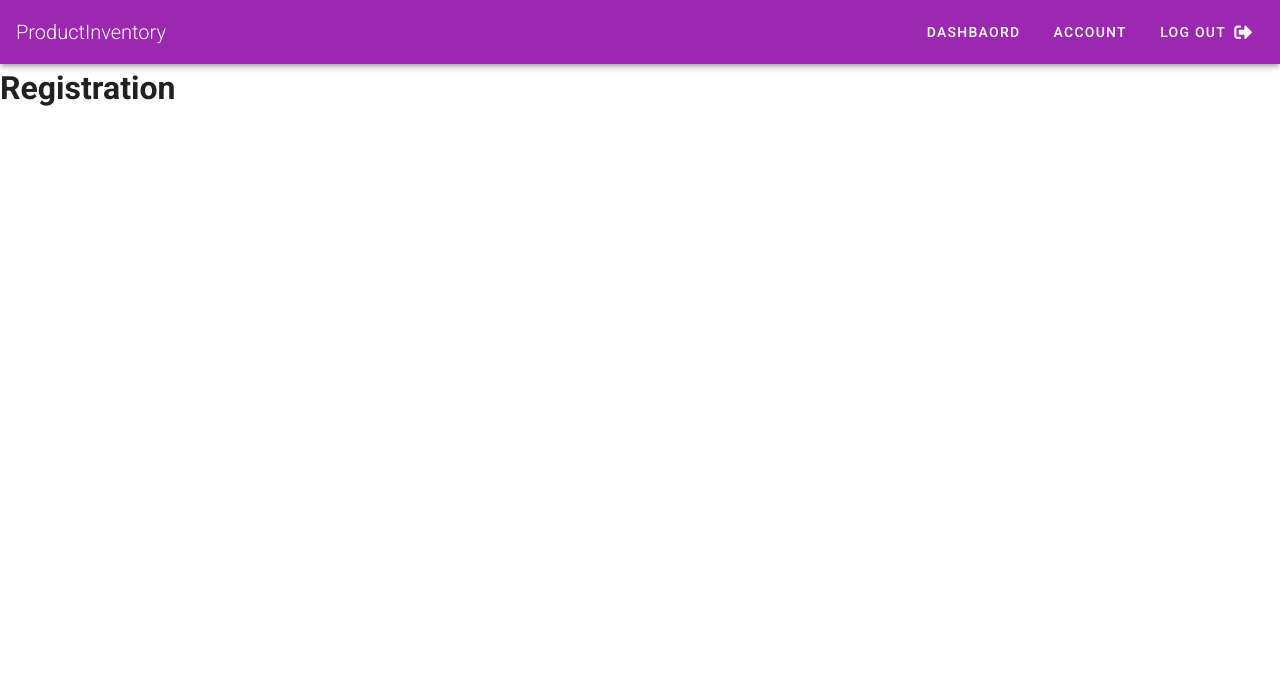
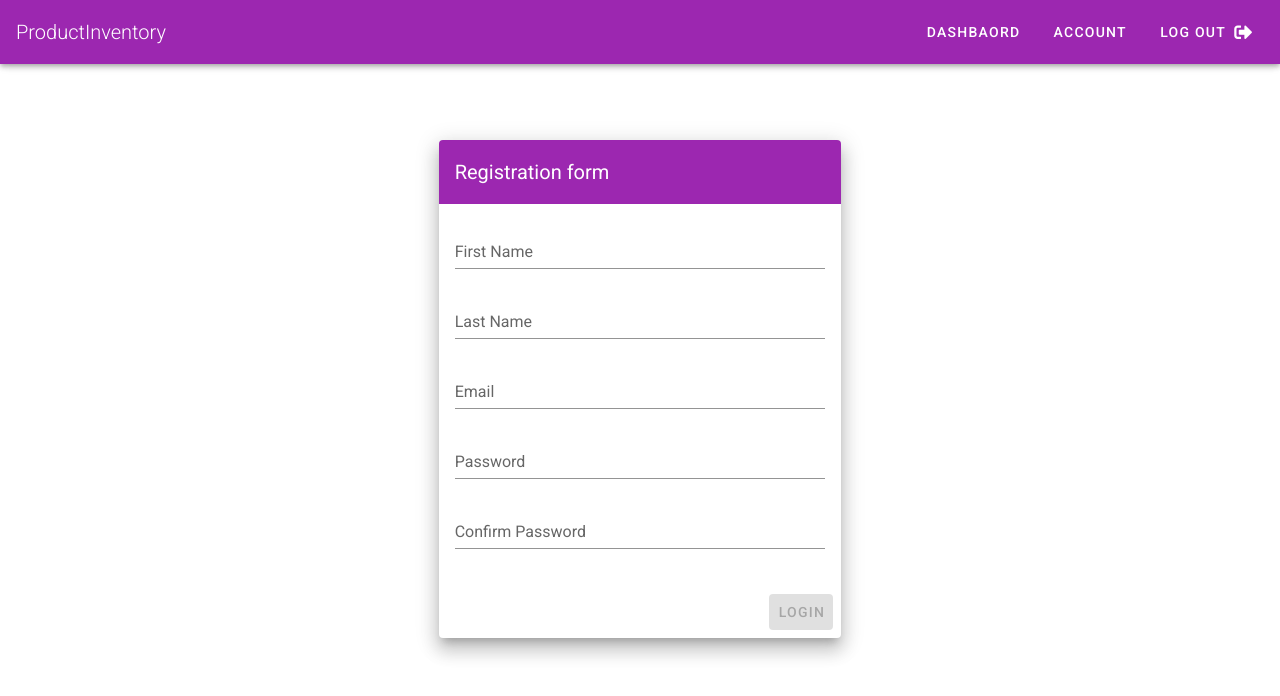
Before and after one commit to PankajMishra4803/ProductsInventory, a Vue app: page /registration in a window 1280 px wide. Shown: the top 696 px of the page. Built offline with nearby package versions, Linux system fonts and the light colour scheme.

Commit message:
Update Registration.vue

```diff
--- a/src/views/Registration.vue
+++ b/src/views/Registration.vue
@@ -1,12 +1,129 @@
 <template>
-  <div>
-    <h1>Registration</h1>
-  </div>
+  <v-app id="inspire">
+    <v-main>
+      <v-container fluid >
+        <v-row align="center" justify="center" >
+          <v-col cols="12" sm="8" md="4" >
+            <v-card class="elevation-12">
+              <v-toolbar color="purple" dark flat class="white--text">
+                <v-toolbar-title>Registration form</v-toolbar-title>
+              </v-toolbar>
+              <v-card-text>
+                <v-form v-model="isValid" ref="form">
+                  <v-text-field label="First Name"
+                    v-model="firstname"
+                    name="firstname"
+                    type="text"
+                    :rules="[v => !!v || 'First Name is required']"
+                    required >
+                  </v-text-field>
+                  <v-text-field label="Last Name"
+                    v-model="lastname"
+                    name="lastname"
+                    type="text"
+                    :rules="[v => !!v || 'Last Name is required']"
+                    required >
+                  </v-text-field>
+                  <v-text-field label="Email"
+                    v-model="email"
+                    name="email"
+                    type="email"
+                    :rules="emailRules"
+                    error-count="2"
+                    required >
+                  </v-text-field>
+                  <v-text-field label="Password"
+                    v-model="password"
+                    name="password"
+                    type="password"
+                    :rules="passwordRules"
+                    error-count="5"
+                    required
+                    >
+                  </v-text-field>
+                  <v-text-field label="Confirm Password"
+                    v-model="cnpassword"
+                    name="cnpassword"
+                    type="password"
+                    :rules="confirmpasswordRules"
+                    required
+                    >
+                  </v-text-field>
+                </v-form>
+              </v-card-text>
+              <v-card-actions>
+                <v-spacer></v-spacer>
+                <v-btn color="primary" :disabled="!isValid" @click="addUser">Login</v-btn>
+              </v-card-actions>
+            </v-card>
+          </v-col>
+        </v-row>
+      </v-container>
+    </v-main>
+  </v-app>
 </template>
 
 <script>
 
 export default {
   name: 'Registration',
+  data: () => ({
+    firstname: null,
+    lastname: null,
+    email: null,
+    password: null,
+    emailRules: [
+      v => !!v || 'Email is required',
+      v => /.+@.+/.test(v) || 'E-mail must be valid'
+    ],
+    passwordRules: [
+      v => !!v || 'Password is required',
+      v => (v && v.length >= 5) || 'Password must have 5+ characters',
+      v => /(?=.*[A-Z])/.test(v) || 'Must have one uppercase character',
+      v => /(?=.*\d)/.test(v) || 'Must have one number',
+      v => /([!@$%])/.test(v) || 'Must have one special character [!@#$%]'
+    ],
+    cnpassword: '',
+    isValid: true
+  }),
+  computed: {
+    confirmpasswordRules () {
+      const confirmpasswordRules = []
+
+      const emptyrule =
+      v => !!v || 'Password is required'
+      confirmpasswordRules.push(emptyrule);
+
+      if (this.password) {
+        const matchrule =
+        v => (!!v && v) === this.password || 'Values do not match'
+        confirmpasswordRules.push(matchrule)
+      }
+
+      console.log("confirmpasswordRules"+confirmpasswordRules);
+
+      return confirmpasswordRules
+    },
+  },watch: {
+    cnpassword: 'validateField',
+  },
+  methods: {
+    validateField () {
+
+      this.$refs.form.validate()
+    },
+    addUser(){
+      console.log("adduser");
+      const registerUser = {};
+      registerUser.fname = this.firstname;
+      registerUser.lname = this.lastname;
+      registerUser.mail = this.email;
+      registerUser.pwd = this.password;
+
+      console.log("registerUser"+registerUser);
+
+    }
+  },
+
 }
 </script>
```
